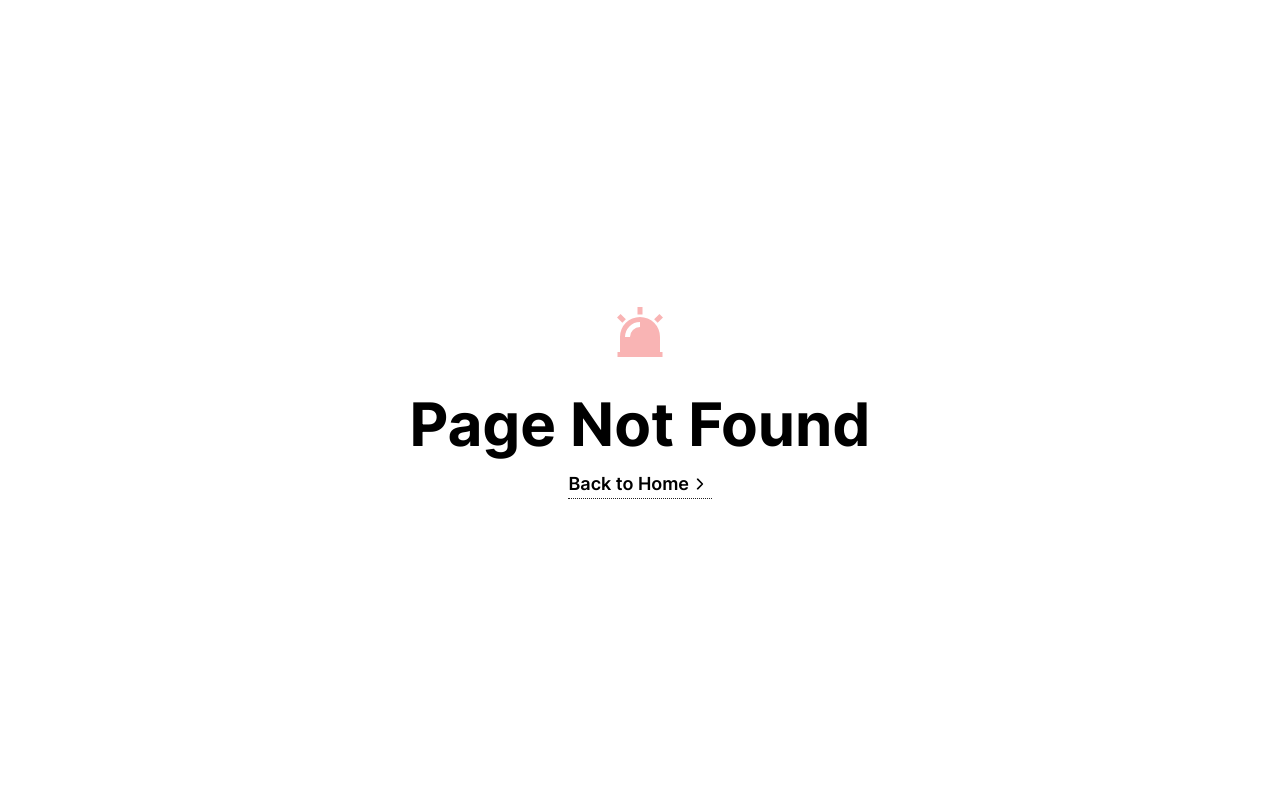
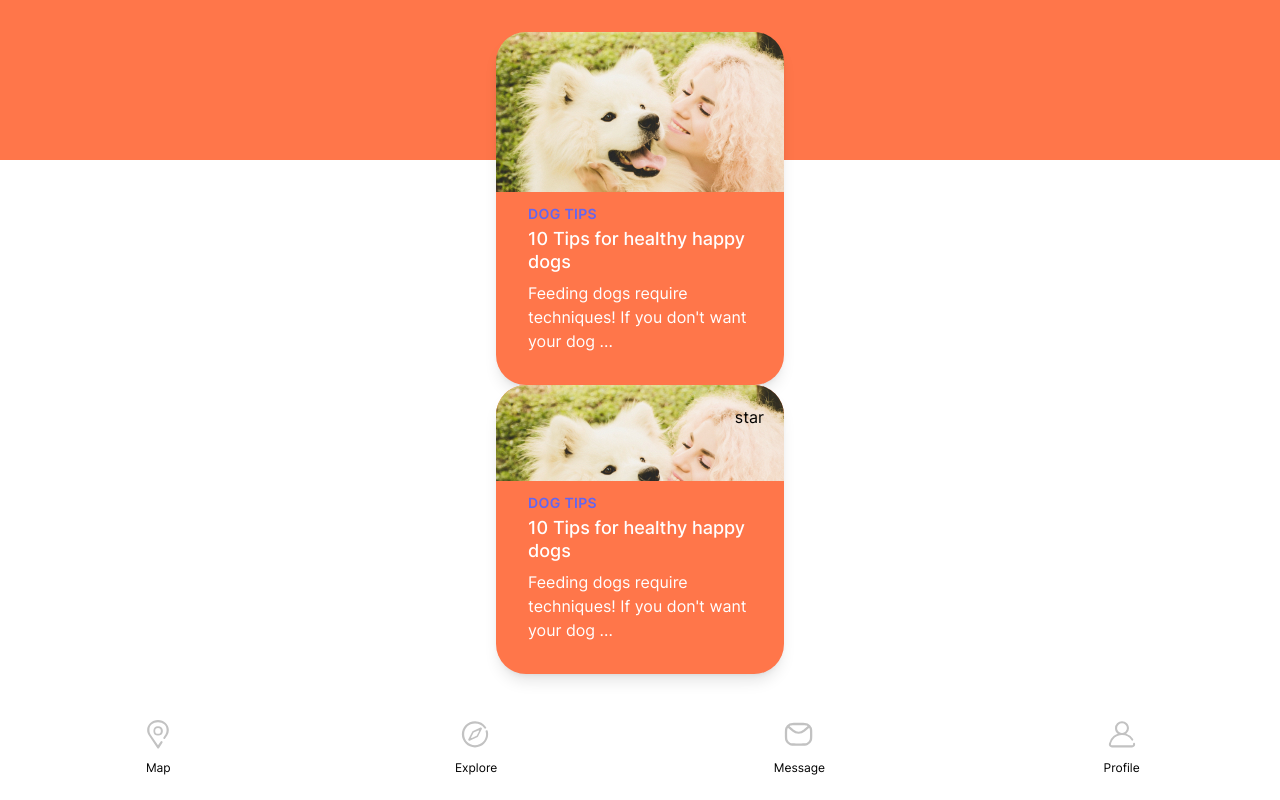
Before and after one commit to resistantJs/woofwoof, a Next.js app: page /explore in a window 1280 px wide. Before the commit this address had no page. Built offline with nearby package versions, Linux system fonts and the light colour scheme.

Commit message:
testexplore

```diff
--- /dev/null
+++ b/src/pages/explore.tsx
@@ -0,0 +1,20 @@
+import BigBanner from '@/components/BigBanner';
+import Nav from '@/components/nav';
+export default function Explore() {
+  return (
+    <>
+      <div className='bg-orange py-20'></div>
+      <BigBanner
+        imgHeight='10rem'
+        featured={true}
+        imgLink='/images/BigBanner.jpg'
+      />
+      <BigBanner
+        imgHeight='6rem'
+        featured={false}
+        imgLink='/images/BigBanner.jpg'
+      />
+      <Nav />
+    </>
+  );
+}
--- /dev/null
+++ b/src/pages/message.tsx
@@ -0,0 +1,9 @@
+export default function Message() {
+    return(
+        <>
+        <div>
+
+        </div>
+        </>
+    )
+}
--- /dev/null
+++ b/src/pages/profile.tsx
@@ -0,0 +1,6 @@
+export default function Profile() {
+    return(
+        <>
+        </>
+    )
+}
```
